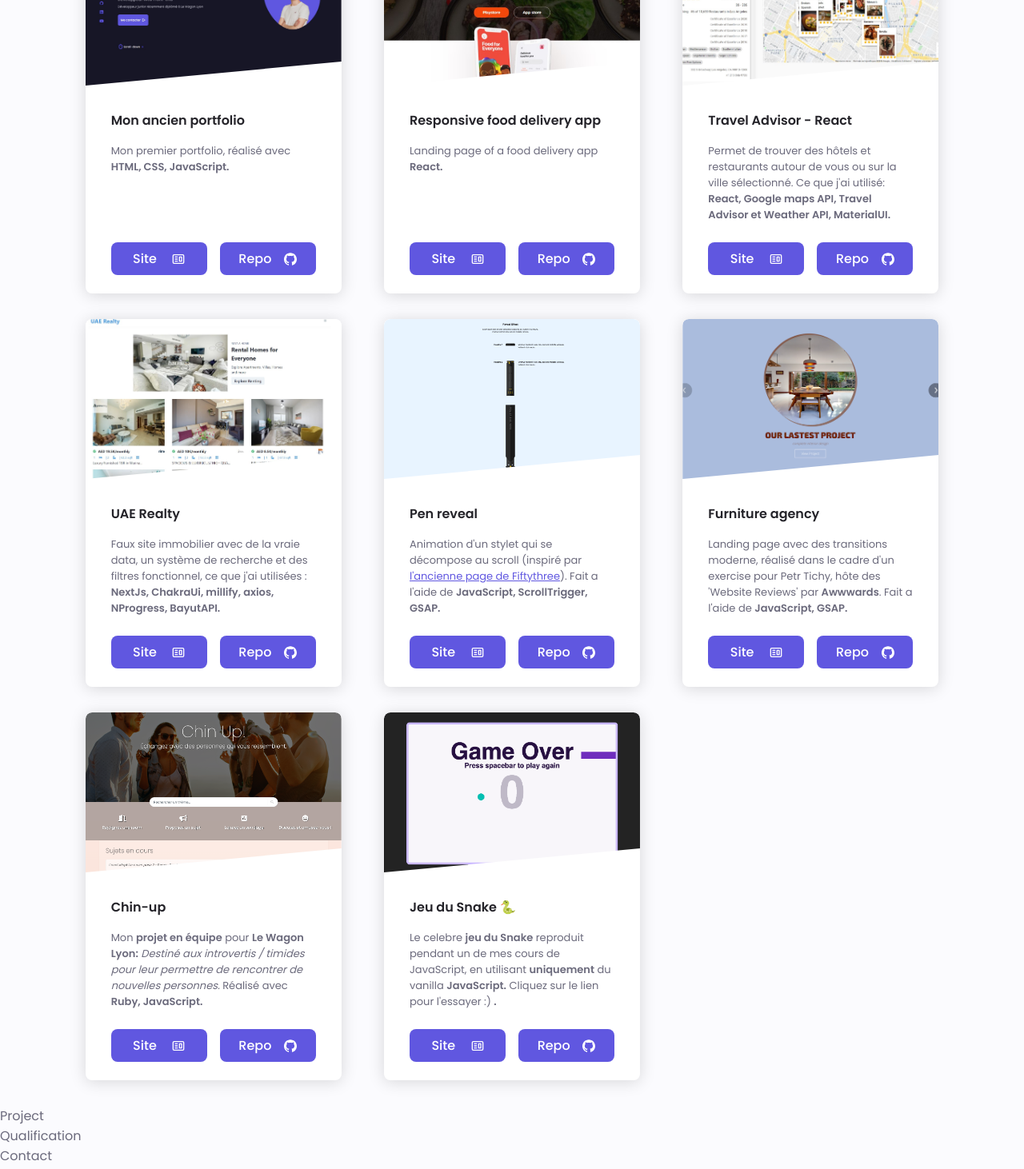
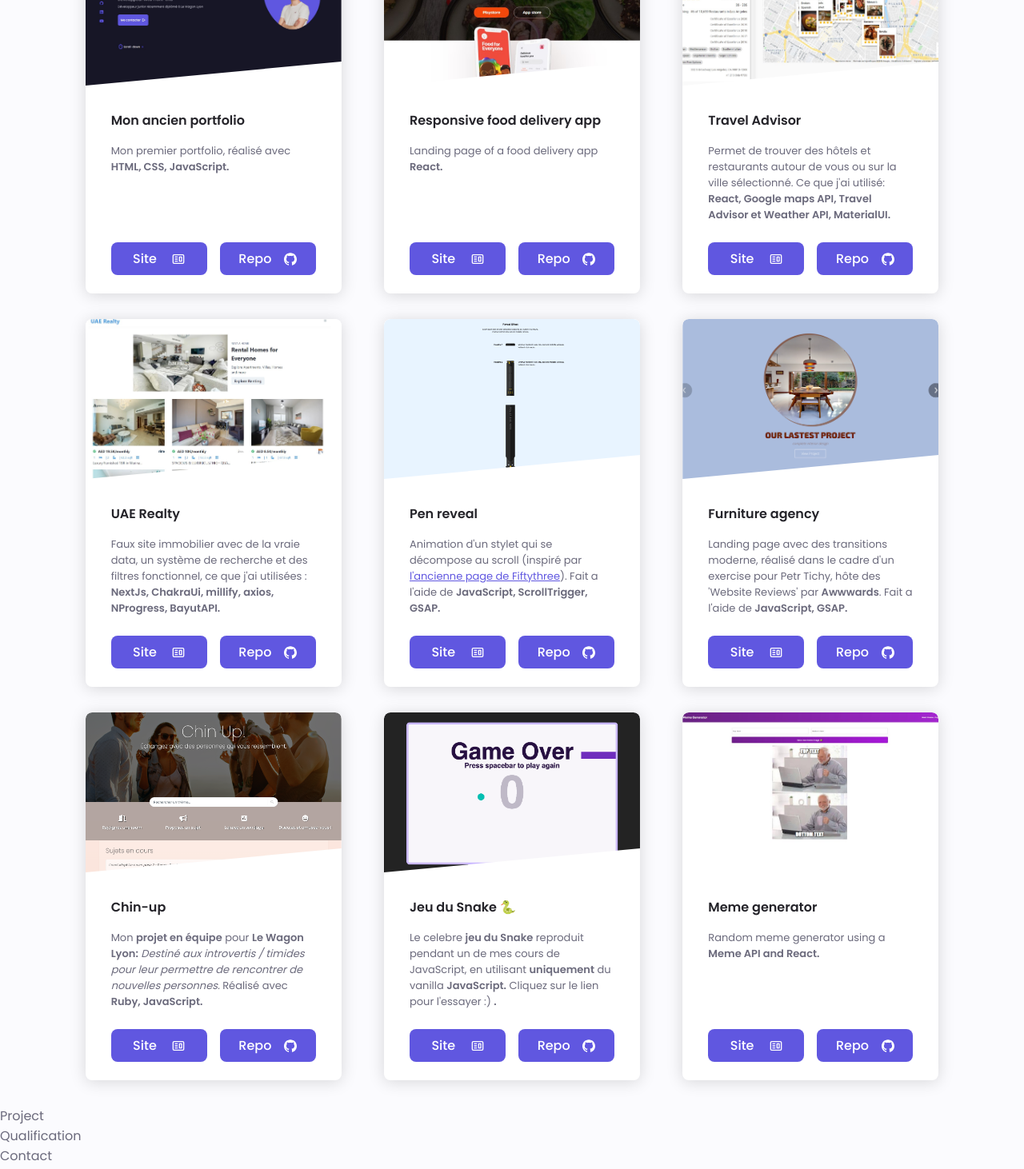
Before and after one commit to FabKaiz/portfolio-react, a React (Create React App) app: page / in a window 1280 px wide. Shown: the part 2760-4222 px from the top of the page at 80% size. Built offline with nearby package versions, Linux system fonts and the light colour scheme.

Commit message:
added data and assets

```diff
--- a/src/constants/data.js
+++ b/src/constants/data.js
@@ -55,7 +55,7 @@ const projects = [
   },
   {
     id: 6,
-    title: 'Travel Advisor - React',
+    title: 'Travel Advisor',
     description: `Permet de trouver des hôtels et restaurants autour de vous ou sur la
       ville sélectionné. Ce que j'ai utilisé:`,
     projectSite: 'https://travel-advisor-fabkaiz.netlify.app/',
@@ -117,15 +117,15 @@ const projects = [
     img: images.Port4,
     codeLanguage: ''
   },
-  //   {
-  //   id: 12,
-  //   title: '',
-  //   description: ``,
-  //   projectSite: '',
-  //   projectRepo: '',
-  //   img: images.Port10,
-  //   codeLanguage: ''
-  // },
+    {
+    id: 12,
+    title: 'Meme generator',
+    description: `Random meme generator using a `,
+    projectSite: 'https://fabkaiz.github.io/meme-generator-react/',
+    projectRepo: 'https://github.com/FabKaiz/meme-generator-react',
+    img: images.memeGenerator,
+    codeLanguage: 'Meme API and React'
+  },
   //   {
   //   id: 13,
   //   title: '',
--- a/src/constants/images.js
+++ b/src/constants/images.js
@@ -17,6 +17,7 @@ import Port13         from '../assets/port13.jpg';
 import Port14         from '../assets/port14.jpg';
 import firstPortfolio  from '../assets/firstPortfolio.jpg';
 import foodDelivery   from '../assets/foodDelivery.jpg';
+import memeGenerator   from '../assets/memeGenerator.jpg';
 
 export default {
   FCLogo,
@@ -38,4 +39,5 @@ export default {
   Port14,
   firstPortfolio,
   foodDelivery,
+  memeGenerator,
 };
```
Also changed, not shown: src/assets/memeGenerator.jpg (added).
